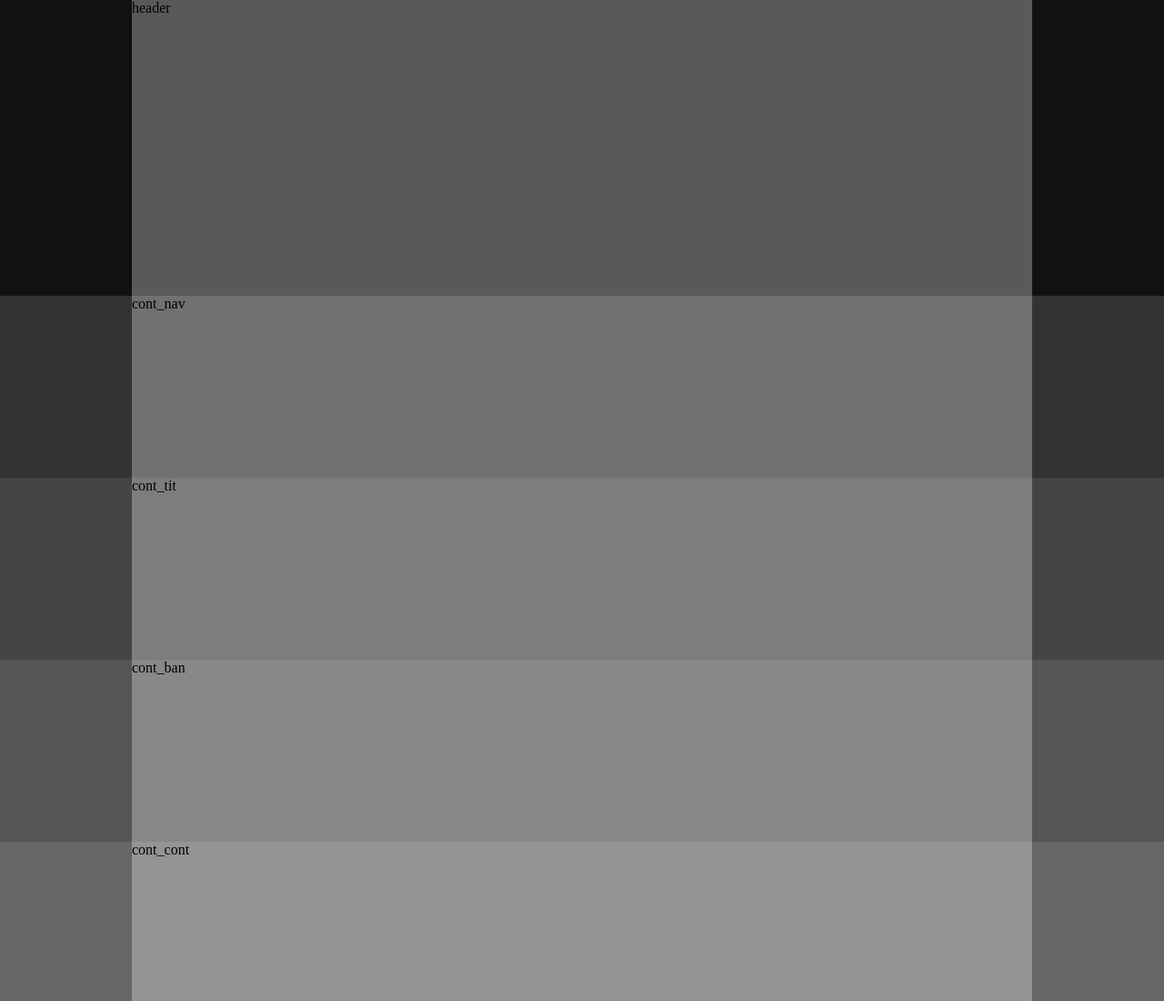
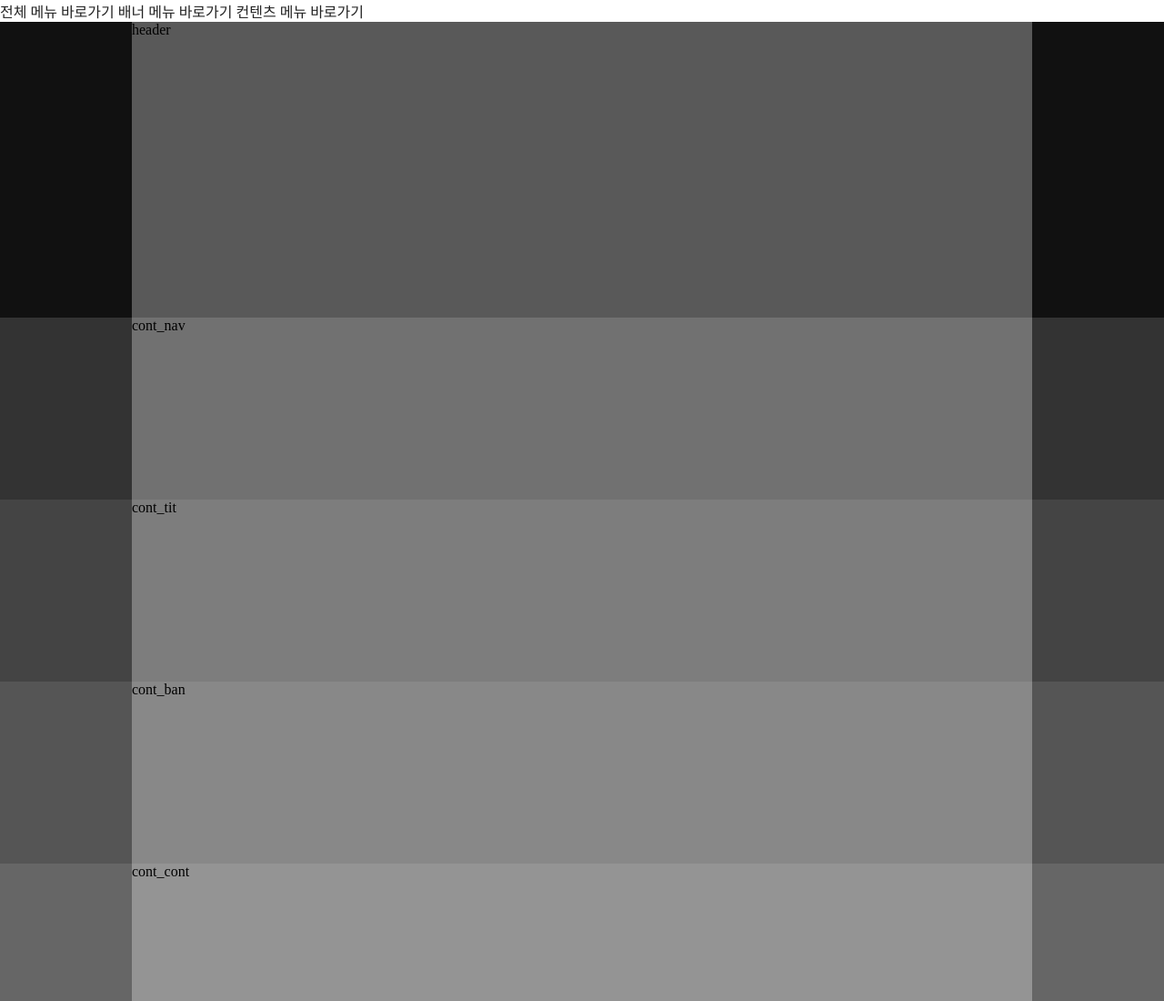
Before and after one commit to ken2951/web, a plain HTML site: page index.html in a window 1280 px wide. Shown: the top 1100 px of the page at 91% size. Drawn offline with Linux system fonts and the light colour scheme.

Commit message:
skip nav 1

```diff
--- a/css/reset.css
+++ b/css/reset.css
@@ -29,3 +29,12 @@ form {
   margin: 0;
   padding: 0;
 }
+
+/* a tag reset */
+a {
+  color: #222;
+  text-decoration: none;
+}
+a:hover {
+  color: #390;
+}
--- a/index.html
+++ b/index.html
@@ -13,6 +13,14 @@
     <link rel="stylesheet" href="css/style.css" />
   </head>
   <body>
+    <!-- skip nav -->
+    <div id="skip">
+      <a href="#cont_nav">전체 메뉴 바로가기</a>
+      <a href="#cont_nav">배너 메뉴 바로가기</a>
+      <a href="#cont_cont">컨텐츠 메뉴 바로가기</a>
+    </div>
+    <!-- //skip nav -->
+
     <div id="wrap">
       <div id="header">
         <div class="container">header</div>
```
